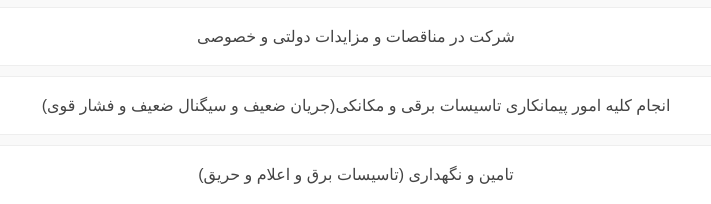
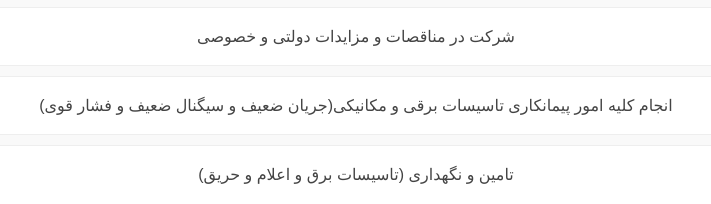
Before and after one commit to agrinpartohermas/agrinhermas, a plain HTML site: page index.html in a window 1280 px wide. Shown: the part 1414-1618 px from the top of the page, 284-995 px from the left. Drawn offline with Linux system fonts and the light colour scheme.

Commit message:
Add files via upload

```diff
--- a/index.html
+++ b/index.html
@@ -100,7 +100,7 @@
             <li>طراحی و اجرای سیستم ایمنی و خدمات شارژ و فروش وسایل و تجهیزات و ادوات ایمنی و نجات اتش نشانی</li>
             <li>مشاوره تهیه اسناد و مناقصه و مزایده </li>
             <li>شرکت در مناقصات و مزایدات دولتی و خصوصی</li>
-            <li>انجام کلیه امور پیمانکاری تاسیسات برقی و مکانکی(جریان ضعیف و سیگنال ضعیف و فشار قوی)</li>
+            <li>انجام کلیه امور پیمانکاری تاسیسات برقی و مکانیکی(جریان ضعیف و سیگنال ضعیف و فشار قوی)</li>
             <li>تامین و نگهداری (تاسیسات برق و اعلام و حریق)</li>
         </ul>
         <img src="pic1.jpg" alt="" width="200" height="100">
```
